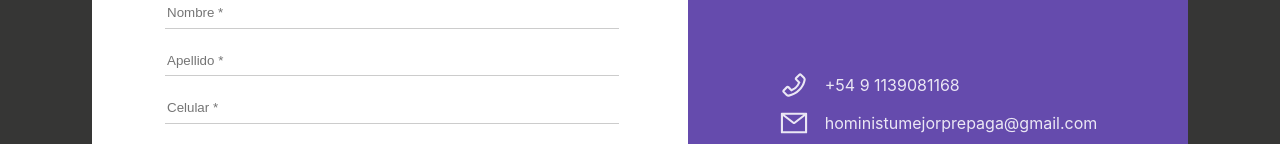
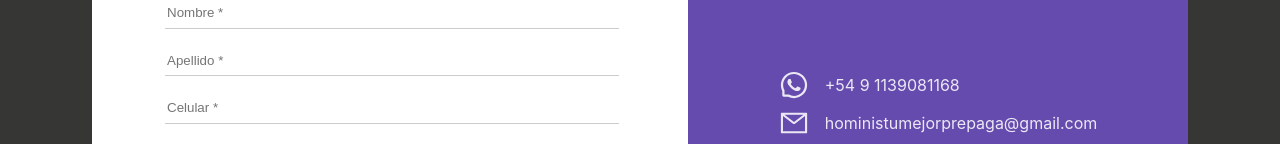
Before and after one commit to lucasfer01/Hominis-Page, a React (Vite) app: page / in a window 1280 px wide. Shown: the part 3469-3613 px from the top of the page. Built offline with nearby package versions, Linux system fonts and the light colour scheme.

Commit message:
ContactInfo - Whatsapp icon

```diff
--- a/src/components/ContactInfo/ContactInfo.tsx
+++ b/src/components/ContactInfo/ContactInfo.tsx
@@ -1,4 +1,4 @@
-import { AiOutlinePhone, AiOutlineMail } from "react-icons/ai";
+import { AiOutlinePhone, AiOutlineMail, AiOutlineWhatsApp } from "react-icons/ai";
 import { BsPersonCircle } from "react-icons/bs";
 import { SocialMediaIcon } from "../SocialMediaIcon/SocialMediaIcon";
 import { IconAndInfo } from "../IconAndInfo/IconAndInfo";
@@ -9,7 +9,7 @@ export const ContactInfo = () => {
   return (
     <div className={moduleStyle.contactInfo}>
       <div className={moduleStyle.contactInfo__info}>
-        <IconAndInfo Icon={AiOutlinePhone} info={"+54 9 1139081168"} link="https://wa.me/+5491139081168" />
+        <IconAndInfo Icon={AiOutlineWhatsApp} info={"+54 9 1139081168"} link="https://wa.me/+5491139081168" />
 
         <IconAndInfo
           Icon={AiOutlineMail}
```
